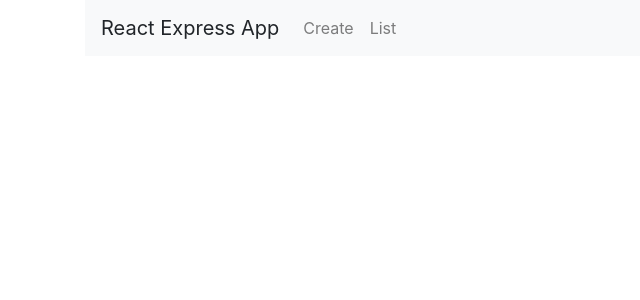
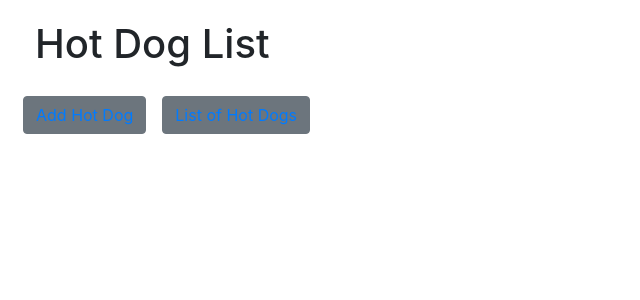
Before and after one commit to YuriiDubnytskyi/test, a React (Create React App) app in the folder client/: page / in a window 1280 px wide. Shown: the top 300 px of the page, without its empty margins (0-640 px from the left). Built offline with nearby package versions, Linux system fonts and the light colour scheme.

Commit message:
Update App.js

```diff
--- a/client/src/App.js
+++ b/client/src/App.js
@@ -4,26 +4,28 @@ import '../node_modules/bootstrap/dist/css/bootstrap.min.css';
 import Create from './components/Create';
 import Index from './components/Index';
 class App extends Component {
+
   render() {
+    let number = 20;
     return (
       <Router>
-        <div className="container">
-          <nav className="navbar navbar-expand-lg navbar-light bg-light">
-            <a className="navbar-brand">React Express App</a>
-            <div className="collapse navbar-collapse" id="navbarSupportedContent">
-              <ul className="navbar-nav mr-auto">
-                <li className="nav-item"><Link to={'/create'} className="nav-link">Create</Link></li>
-                <li className="nav-item"><Link to={'/index'} className="nav-link">List</Link></li>
-              </ul>
-              <hr />
-            </div>
-          </nav> <br />
+        <div className="container row">
+          <aside className="d-block float-left col-sm-4">
+        <h1 style={{margin: number+'px'}}>Hot Dog List</h1>
+        <button className="btn btn-primary btn-secondary m-2" type="button" ><Link to={'/create'}>Add Hot Dog</Link></button>
+        <button className="btn btn-primary btn-secondary m-2" type="button" style={{margin: '9px'}}><Link  to={'/index'}>List of Hot Dogs</Link></button>
+        </aside>
+
+        <section className="d-block float-right col-sm-8">
           <Switch>
               <Route exact path='/create' component={ Create } />
               <Route path='/index' component={ Index } />
           </Switch>
+        </section>
+
         </div>
       </Router>
+
     );
   }
 }
```
